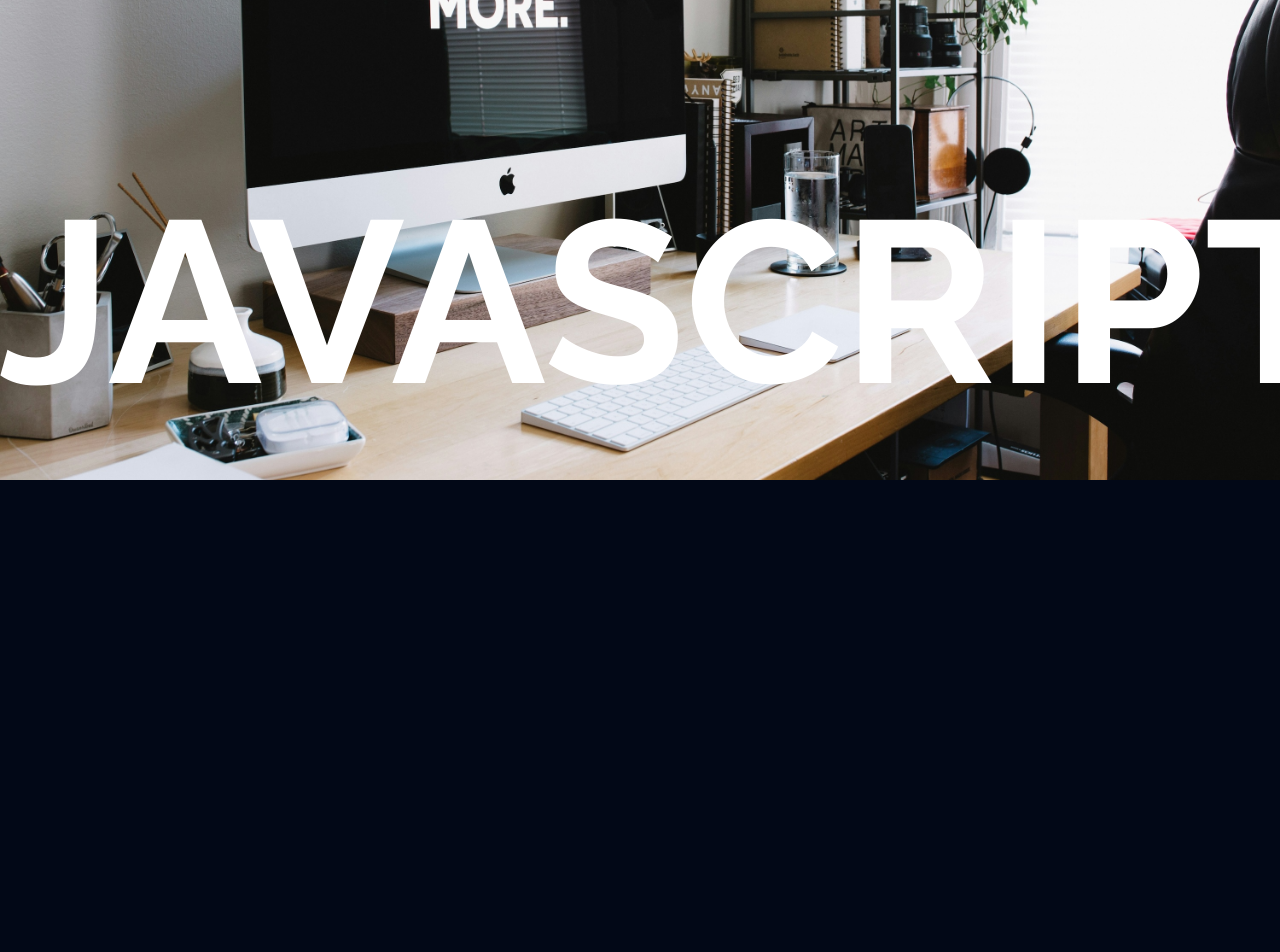
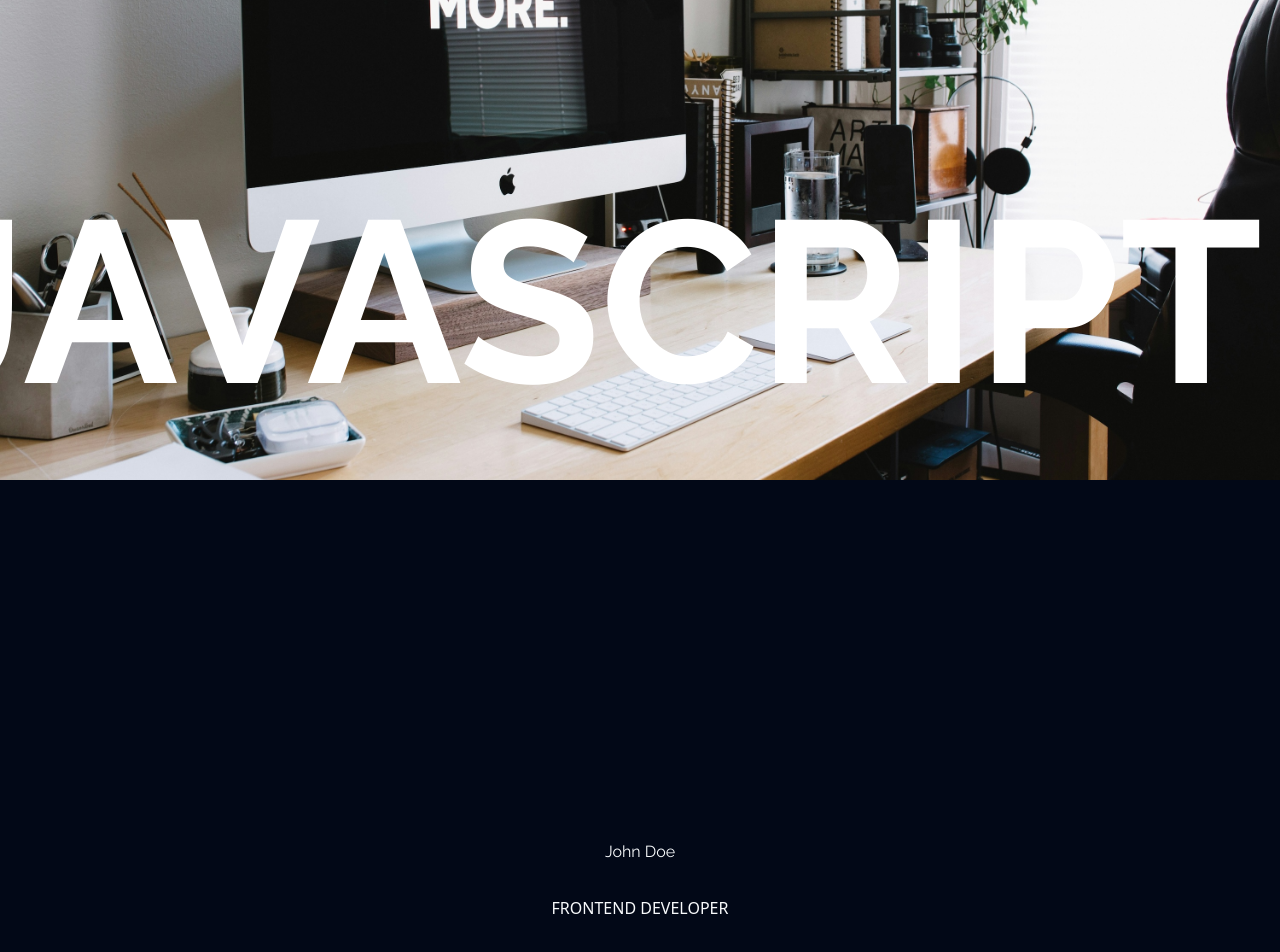
Before and after one commit to alexhwebdev/alexhongdev-nextjs-headless-cms, a Next.js app: page / in a window 1280 px wide. Shown: the part 320-1272 px from the top of the page. Built offline with nearby package versions, Linux system fonts and the light colour scheme.

Commit message:
ADDED : HoriScroll components

```diff
--- a/app/page.module.css
+++ /dev/null
@@ -1,40 +0,0 @@
-.main {
-  position: relative;
-  display: flex;
-  height: 100vh;
-  margin-bottom: 100vh;
-  overflow: hidden;
-}
-
-.main img {
-  object-fit: cover;
-}
-
-.sliderContainer {
-  position: absolute;
-  top: calc(100vh - 350px);
-}
-
-.slider {
-  position: relative;
-  white-space: nowrap;
-}
-
-.backgroundImage {
-  background-image: url(/images/background.jpg);
-}
-
-.slider p {
-  position: relative;
-  margin: 0px;
-  color: white;
-  font-size: 230px;
-  font-weight: 700;
-  padding-right: 50px;
-}
-
-.slider p:nth-of-type(2) {
-  position: absolute;
-  left: 100%;
-  top: 0;
-}
--- a/app/page.tsx
+++ b/app/page.tsx
@@ -1,63 +1,18 @@
-'use client'
-import Image from 'next/image'
-import styles from './page.module.css'
-import { useRef, useEffect } from 'react';
-import gsap from 'gsap';
-import { ScrollTrigger } from 'gsap/all';
-import { raleway } from '@/app/fonts';
+import InfiniteScroll from "@/components/infiniteScroll/page";
+
+import Hero from "../components/horiScrollHero/page";
+import ScrollSection from "../components/horiScrollSection/page";
+import HoriFooter from "../components/horiFooter/page";
+
 
 export default function Home() {
-  const slider = useRef(null);
-  const firstText = useRef(null);
-  const secondText = useRef(null);
+  return (
+    <main >
+      <InfiniteScroll />
 
-  let xPercent = 0;
-  let direction = -1;
-
-  useEffect( () => {
-    gsap.registerPlugin(ScrollTrigger);
-    gsap.to(slider.current, {
-      scrollTrigger: {
-        trigger: document.documentElement,
-        scrub: 0.25,
-        start: 0,
-        end: window.innerHeight,
-        onUpdate: event => direction = event.direction * -1
-      },
-      x: "-500px",
-    })
-    requestAnimationFrame(animate);
-  }, [])
-
-  const animate = () => {
-    if(xPercent < -100){
-      xPercent = 0;
-    }
-    else if(xPercent > 0){
-      xPercent = -100;
-    }
-    gsap.set(firstText.current, {xPercent: xPercent})
-    gsap.set(secondText.current, {xPercent: xPercent})
-    xPercent += 0.04 * direction;
-    requestAnimationFrame(animate);
-  }
-
-  return (
-    <main className={styles.main}>
-
-      <Image
-        className={styles.backgroundImage}
-        src="/images/background.jpg"
-        fill={true}
-        alt="background"
-      />
-
-      <div className={styles.sliderContainer}>
-        <div ref={slider} className={`${styles.slider} ${raleway.className}`}>
-          <p ref={firstText}>JAVASCRIPT DEVELOPER -</p>
-          <p ref={secondText}>JAVASCRIPT DEVELOPER -</p>
-        </div>
-      </div>
+      <Hero />
+      <ScrollSection />
+      <HoriFooter />
     </main>
   )
 }
--- /dev/null
+++ b/components/horiFooter/page.css
@@ -0,0 +1,12 @@
+.footer {
+  height: 100vh;
+  display: flex;
+  justify-content: center;
+  align-items: center;
+}
+
+.footer span {
+  font-family: "Gill Sans", "Gill Sans MT", Calibri, "Trebuchet MS", sans-serif;
+  font-size: var(--headlineBig);
+  color: var(--primaryTextColor);
+}
--- /dev/null
+++ b/components/horiFooter/page.tsx
@@ -0,0 +1,10 @@
+import React from "react";
+import './page.css';
+
+export default function HoriFooter() {
+  return (
+    <footer className="footer">
+      <span>Footer</span>
+    </footer>
+  );
+}
--- /dev/null
+++ b/components/horiScrollHero/page.css
@@ -0,0 +1,18 @@
+.hero__header {
+  height: 100vh;
+  display: flex;
+  text-align: center;
+  flex-direction: column;
+  justify-content: center;
+  align-items: center;
+  gap: 2rem;
+  position: relative;
+}
+
+.hero__header h1 {
+  font-family: "raleway", sans-serif;
+}
+
+.hero__header h2 {
+  text-transform: uppercase;
+}
--- /dev/null
+++ b/components/horiScrollHero/page.tsx
@@ -0,0 +1,12 @@
+import React from "react";
+import './page.css';
+
+
+export default function Hero() {
+  return (
+    <div className="hero__header">
+      <h1>John Doe</h1>
+      <h2>Frontend Developer</h2>
+    </div>
+  );
+}
--- /dev/null
+++ b/components/horiScrollSection/page.css
@@ -0,0 +1,26 @@
+.scroll-section-outer {
+  overflow: hidden;
+}
+
+.scroll-section-inner {
+  height: 100vh;
+  width: 600vw;
+  display: flex;
+  flex-direction: row;
+  position: relative;
+}
+
+.scroll-section {
+  height: 100vh;
+  width: 100vw;
+  display: flex;
+  justify-content: center;
+  align-items: center;
+}
+
+.scroll-section h3 {
+  color: var(--primaryTextColor);
+  letter-spacing: var(--headlineMedium);
+  font-size: var(--headlineMedium);
+  text-transform: uppercase;
+}
--- /dev/null
+++ b/components/horiScrollSection/page.tsx
@@ -0,0 +1,73 @@
+"use client";
+
+import React, { useRef, useEffect } from "react";
+import { gsap } from "gsap";
+import { useGSAP } from '@gsap/react';
+import { ScrollTrigger } from "gsap/dist/ScrollTrigger";
+import './page.css';
+
+function ScrollSection() {
+  const sectionRef = useRef(null);
+  const triggerRef = useRef(null);
+
+  gsap.registerPlugin(ScrollTrigger);
+
+  useGSAP(() => {
+    const pin = gsap.fromTo(
+      sectionRef.current,
+      {
+        translateX: 0,
+      },
+      {
+        translateX: "-500vw",
+        ease: "none",
+        duration: 1,
+        scrollTrigger: {
+          trigger: triggerRef.current,
+          start: "top top",
+          end: "3000 top",
+          scrub: 0.6,
+          pin: true,
+        },
+      }
+    );
+    return () => {
+      {/* A return function for killing the animation on component unmount */ }
+      pin.kill();
+    };
+  }, []);
+
+  return (
+    <section className="scroll-section-outer">
+      {/* The section up act just as a wrapper. If the trigger (below) is the
+      first jsx element in the component, you get an error on route change */}
+
+      {/* The div below act just as a trigger. As the doc suggests, the trigger and
+      the animation should alway be two separated refs */}
+      <div ref={triggerRef}>
+        <div ref={sectionRef} className="scroll-section-inner">
+          <div className="scroll-section">
+            <h3>Section 1</h3>
+          </div>
+          <div className="scroll-section">
+            <h3>Section 2</h3>
+          </div>
+          <div className="scroll-section">
+            <h3>Section 3</h3>
+          </div>
+          <div className="scroll-section">
+            <h3>Section 4</h3>
+          </div>
+          <div className="scroll-section">
+            <h3>Section 5</h3>
+          </div>
+          <div className="scroll-section">
+            <h3>Section 6</h3>
+          </div>
+        </div>
+      </div>
+    </section>
+  );
+}
+
+export default ScrollSection;
--- /dev/null
+++ b/components/infiniteScroll/page.module.css
@@ -0,0 +1,40 @@
+.infiniteScrollWrapper {
+  position: relative;
+  display: flex;
+  height: 100vh;
+  /* margin-bottom: 100vh; */
+  overflow: hidden;
+}
+
+.infiniteScrollWrapper img {
+  object-fit: cover;
+}
+
+.sliderContainer {
+  position: absolute;
+  top: calc(100vh - 350px);
+}
+
+.slider {
+  position: relative;
+  white-space: nowrap;
+}
+
+/* .backgroundImage {
+  background-image: url(../../public/images/background.jpg);
+} */
+
+.slider p {
+  position: relative;
+  margin: 0px;
+  color: white;
+  font-size: 230px;
+  font-weight: 700;
+  padding-right: 50px;
+}
+
+.slider p:nth-of-type(2) {
+  position: absolute;
+  left: 100%;
+  top: 0;
+}
--- /dev/null
+++ b/components/infiniteScroll/page.tsx
@@ -0,0 +1,66 @@
+'use client'
+import Image from 'next/image'
+import styles from './page.module.css'
+import { useRef, useEffect } from 'react';
+import gsap from 'gsap';
+import { ScrollTrigger } from 'gsap/all';
+import { raleway } from '@/app/fonts';
+import './page.module.css';
+
+
+export default function InfiniteScroll() {
+  const slider = useRef(null);
+  const firstText = useRef(null);
+  const secondText = useRef(null);
+
+  let xPercent = 0;
+  let direction = -1;
+
+  useEffect( () => {
+    gsap.registerPlugin(ScrollTrigger);
+    gsap.to(slider.current, {
+      scrollTrigger: {
+        trigger: document.documentElement,
+        scrub: 0.25,
+        start: 0,
+        end: window.innerHeight,
+        onUpdate: event => direction = event.direction * -1
+      },
+      x: "-500px",
+    })
+    requestAnimationFrame(animate);
+  }, [])
+
+  const animate = () => {
+    if(xPercent < -100){
+      xPercent = 0;
+    }
+    else if(xPercent > 0){
+      xPercent = -100;
+    }
+    gsap.set(firstText.current, {xPercent: xPercent})
+    gsap.set(secondText.current, {xPercent: xPercent})
+    xPercent += 0.04 * direction;
+    requestAnimationFrame(animate);
+  }
+
+  return (
+    <div className={styles.infiniteScrollWrapper}>
+      <div style={{width: '100%', position: 'relative'}}>
+        <Image
+          className={styles.backgroundImage}
+          src="/images/background.jpg"
+          fill={true}
+          alt="background"
+        />
+
+        <div className={styles.sliderContainer}>
+          <div ref={slider} className={`${styles.slider} ${raleway.className}`}>
+            <p ref={firstText}>JAVASCRIPT DEVELOPER -</p>
+            <p ref={secondText}>JAVASCRIPT DEVELOPER -</p>
+          </div>
+        </div>
+      </div>
+    </div>
+  )
+}
--- a/package.json
+++ b/package.json
@@ -9,6 +9,7 @@
     "lint": "next lint"
   },
   "dependencies": {
+    "@gsap/react": "^2.1.1",
     "@hookform/resolvers": "^3.4.0",
     "@prisma/client": "^5.14.0",
     "@radix-ui/react-alert-dialog": "^1.0.5",
```
Also changed, not shown: 1 other file (tests, documents, lock files or other folders).
